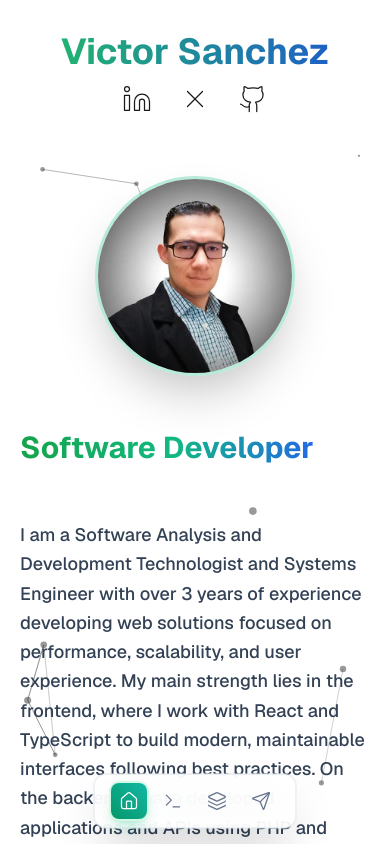
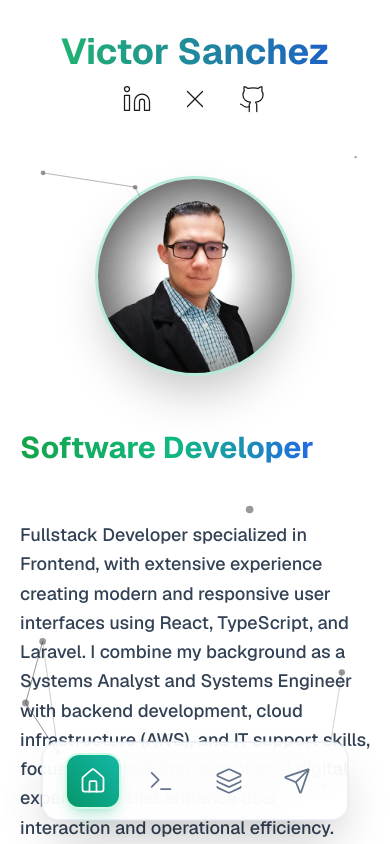
Before and after one commit to VictorDev1986/Victor_portafolio, a Next.js app: page / in a window 390 px wide. Shown: the top 844 px of the page. Built offline with nearby package versions, Linux system fonts and the light colour scheme.

Commit message:
Solucion de errores

```diff
--- a/app/(routes)/portfolio/page.tsx
+++ b/app/(routes)/portfolio/page.tsx
@@ -17,7 +17,7 @@ const PortfolioPage = () => {
             <ContainerPage>
                 <TransitionPage />
                 <div className="flex flex-col justify-center h-full">
-                    <h1 className="text-2xl font-bold text-center md:block md:text-center text-while sm:text-4xl">My Latest Projects</h1>
+                    <h1 className="text-2xl font-bold text-center md:block md:text-center text-while sm:text-4xl">= Projects</h1>
 
                     <div className="relative z-10 grid max-w-6xl gap-6 mx-auto mt-12 mb-40 sm:mb-44 md:grid-cols-3 justify-center">
                         {dataPortfolio.map((data) => (
--- a/components/introduction.tsx
+++ b/components/introduction.tsx
@@ -23,19 +23,21 @@ const Introduction = () => {
                         <TypeAnimation
                             sequence={[
                                 'Software Developer',
-                                1000,
+                                4000,
                                 'Fullstack Developer',
+                                4000,
                             ]}
                             wrapper="span"
-                            speed={50}
+                            speed={{ type: 'keyStrokeDelayInMs', value: 120 }}
                             repeat={Infinity}
                             className="font-bold bg-gradient-to-r from-green-600 via-emerald-500 to-blue-600 bg-clip-text text-transparent text-3xl sm:text-4xl md:text-5xl lg:text-6xl max-w-full block"
                         />
                     </div>
                     <p className="text-slate-700 mx-auto mt-0 text-lg sm:text-lg md:text-base lg:text-lg md:mx-0 md:mb-6 leading-relaxed font-medium">
-                       I am a Software Analysis and Development Technologist and Systems Engineer with over 3 years of experience developing web solutions focused on performance, scalability, and user experience. My main strength lies in the frontend, where I work with React and TypeScript to build modern, maintainable interfaces following best practices.
-
-On the backend, I have developed applications and APIs using PHP and Laravel, integrating business logic, databases, and services that support full-stack applications. I am based in Colombia and stand out for my commitment, adaptability, and focus on continuous improvement, delivering efficient and high-quality solutions in every project.
+                        Fullstack Developer specialized in Frontend, with extensive experience creating modern and responsive
+                        user interfaces using React, TypeScript, and Laravel. I combine my background as a Systems Analyst
+                        and Systems Engineer with backend development, cloud infrastructure (AWS), and IT support skills,
+                        focusing on building exceptional digital experiences that enhance user interaction and operational efficiency.
                     </p>
                 </div>
             </div>
--- a/components/navbar.tsx
+++ b/components/navbar.tsx
@@ -9,9 +9,9 @@ const Navbar = () => {
     const router = usePathname()
 
     return (
-        <MotionTransition position="right" className="fixed z-50 flex flex-col items-center justify-center w-full mt-auto h-max bottom-4 sm:bottom-12 pointer-events-none">
+        <MotionTransition position="right" className="fixed z-50 flex flex-col items-center justify-center w-full mt-auto h-max bottom-6 sm:bottom-12 pointer-events-none">
             <nav className="pointer-events-auto">
-                <div className="flex items-center justify-center gap-2 sm:gap-6 px-4 sm:px-8 py-2 sm:py-4 rounded-xl sm:rounded-2xl bg-white/90 backdrop-blur-xl shadow-2xl border border-slate-200/60 ring-1 ring-slate-200/50">
+            <div className="flex items-center justify-center gap-4 sm:gap-6 px-6 sm:px-8 py-3 sm:py-4 rounded-2xl sm:rounded-2xl bg-white/90 backdrop-blur-xl shadow-2xl border border-slate-200/60 ring-1 ring-slate-200/50">
                     {itemsNavbar.map((item) => {
                         const isActive = router === item.link;
                         return (
@@ -22,14 +22,14 @@ const Navbar = () => {
                             >
                                 <div
                                     className={`
-                                        p-2 sm:p-4 rounded-lg sm:rounded-xl transition-all duration-300 hover:scale-110 hover:-translate-y-1
+                                        p-3 sm:p-4 rounded-xl sm:rounded-xl transition-all duration-300 hover:scale-110 hover:-translate-y-1
                                         ${isActive
                                             ? 'bg-gradient-to-tr from-emerald-600 to-teal-500 text-white shadow-lg shadow-emerald-500/30 ring-2 ring-emerald-100'
                                             : 'text-slate-500 hover:bg-slate-50 hover:text-emerald-600'
                                         }
                                     `}
                                 >
-                                    <div className="w-5 h-5 sm:w-7 sm:h-7 flex items-center justify-center [&>svg]:w-5 [&>svg]:h-5 sm:[&>svg]:w-7 sm:[&>svg]:h-7">
+                                    <div className="w-7 h-7 sm:w-7 sm:h-7 flex items-center justify-center [&>svg]:w-7 [&>svg]:h-7 sm:[&>svg]:w-7 sm:[&>svg]:h-7">
                                         {item.icon}
                                     </div>
                                 </div>
```
Also changed, not shown: 1 other file (tests, documents, lock files or other folders).
